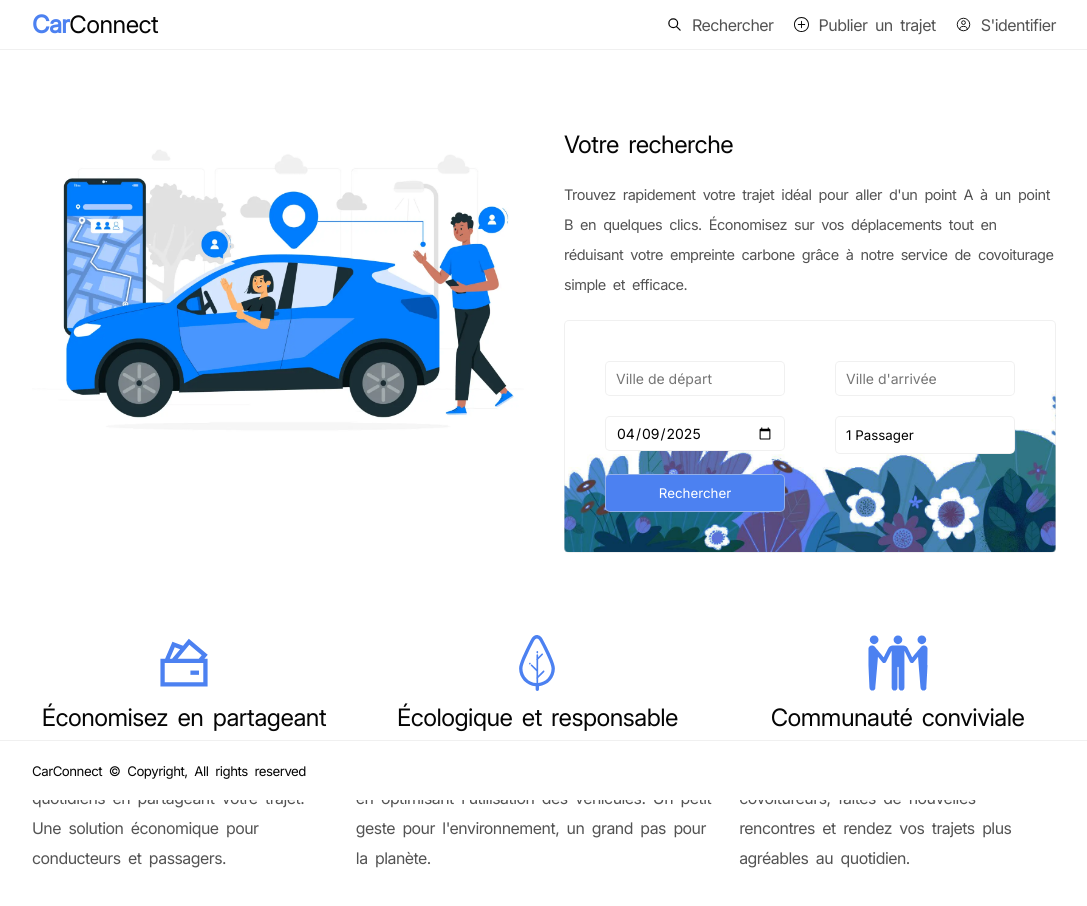
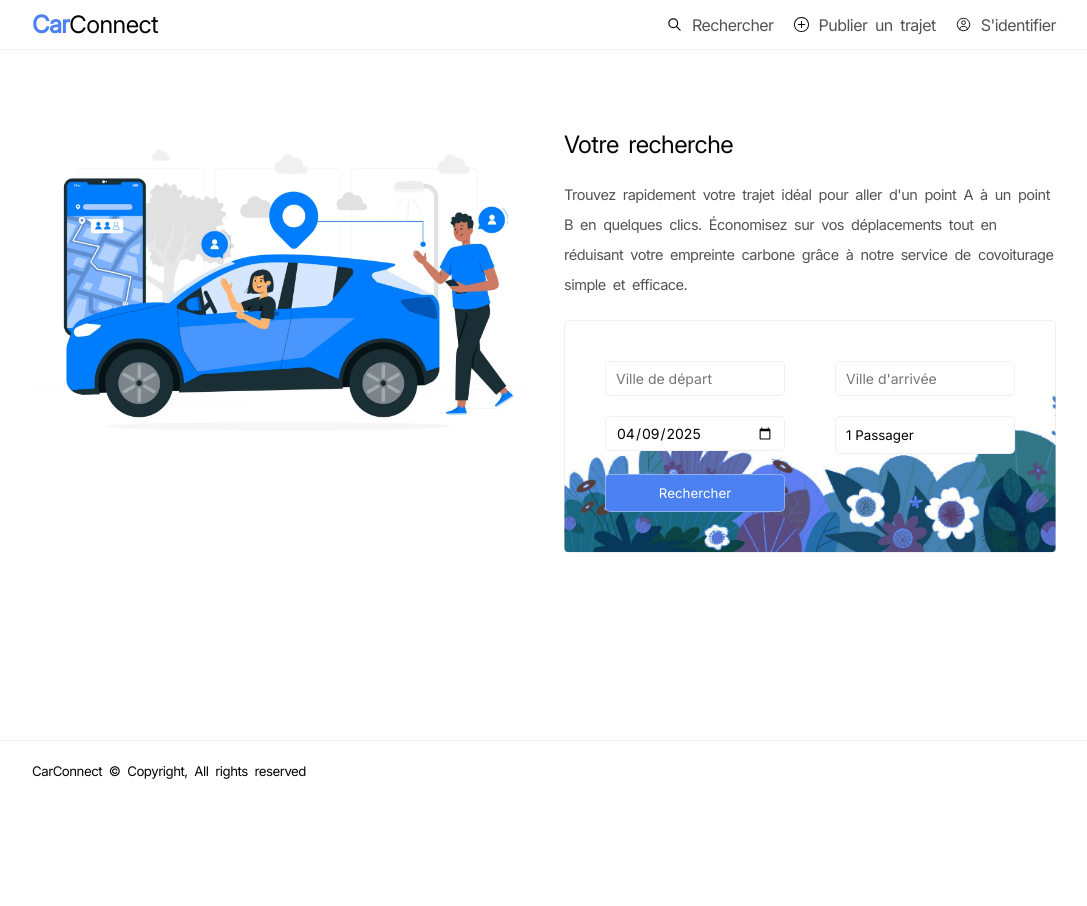
Before and after one commit to Mathieu-Maillot/projetFileRouge, a React (Vite) app in the folder app/front/carconnect-app/: page / in a window 1280 px wide. Shown: the top 906 px of the page, without its empty margins (96-1183 px from the left). After the commit the page ends 800 px from the top, so only its background shows below. Built offline with nearby package versions, Linux system fonts and the light colour scheme.

Commit message:
:art: - added DTO documentation for user, messages, bookings, and rides; refactored HeroSection to streamline form data handling and improve passenger count management

```diff
--- a/app/front/carconnect-app/src/display/pages/home/HeroSection.jsx
+++ b/app/front/carconnect-app/src/display/pages/home/HeroSection.jsx
@@ -1,9 +1,10 @@
-import React, { useState } from 'react'
-import Icon from '../../components/utils/Icon'
-import Dropdown from '../../components/utils/Dropdown'
-import FormSearch from '../../components/utils/FormSearch'
-import { useAuthStore } from '../../../cfg/store/AuthStore'
-import { useNavigate } from 'react-router-dom'
+import React, { useState } from 'react';
+import Icon from '../../components/utils/Icon';
+import Dropdown from '../../components/utils/Dropdown';
+import FormSearch from '../../components/utils/FormSearch';
+import { useAuthStore } from '../../../cfg/store/AuthStore';
+import { useNavigate } from 'react-router-dom';
+
 const HeroSection = () => {
     const today = new Date();
     const formattedDate = today.toISOString().slice(0, 10);
@@ -15,15 +16,29 @@ const HeroSection = () => {
     const [nbrPassenger, setNbrPassenger] = useState(1);
     const [selectedDate, setSelectedDate] = useState(formattedDate);
     const navigate = useNavigate();
+
     const handleDateChange = (value) => {
-
         setSelectedDate(value);
     };
 	const handleSearchTraject = (formData) => {
-		setDataUser({ formData, selectedDate })
-		console.log(dataUser)
-		navigate("/routes/search")
-	}
+        // Create a complete form data object with all fields
+        const completeFormData = {
+            ...formData,
+            date: selectedDate,
+            nbrPassenger: nbrPassenger
+        };
+
+        console.log("Hero search data:", completeFormData);
+
+        // Store the search data for use on other pages
+        setDataUser({
+            formData: completeFormData,
+            selectedDate
+        });
+
+        navigate("/routes/search");
+    };
+
     const customFormInputs = () => {
         return (
             <>
@@ -31,14 +46,18 @@ const HeroSection = () => {
                     <input
                         type="date"
                         id="search-date"
+                        name="date"
                         className='input_default'
                         value={selectedDate}
                         onChange={(e) => handleDateChange(e.target.value)}
                     />
+                    <label htmlFor="search-date" className="label_default label_focused">
+                    </label>
                 </div>
             </>
         );
     };
+
 	const handleButtonForm = () => {
         return (
             <div className="form_element relative">
@@ -56,9 +75,11 @@ const HeroSection = () => {
                     nbrPassenger={nbrPassenger}
                     setNbrPassenger={setNbrPassenger}
                 />
+                {/* No hidden input - we'll pass nbrPassenger directly */}
             </div>
-		)
-	}
+        );
+    };
+
     return (
         <section id='hero'>
             <div className="container_whole">
@@ -77,11 +98,18 @@ const HeroSection = () => {
                     </div>
                     <div className="wrapper">
 					<FormSearch
-							formAction={handleSearchTraject}
+                        formAction={(data) => {
+                            // Inject passenger count and date before passing to handler
+                            handleSearchTraject({
+                                ...data,
+                                nbrPassenger: nbrPassenger,
+                                date: selectedDate
+                            });
+                        }}
                         inputCount={2}
                         placeholder={['Ville de départ', "Ville d'arrivée"]}
                         inputTypes={['search', 'search']}
-							inputName={['departLocation', "arrivalLocation"]}
+                        inputName={['depart', 'arrival']}
                         buttonName="Rechercher"
                         btnClass="btn btn_base"
                         children={
@@ -95,40 +123,10 @@ const HeroSection = () => {
                 </div>
             </div>
             <div className="container_features">
-				<div className="flex column gap2">
-					<div className="flex column gap1 a_center">
-						<Icon type="save" size="6rem" />
-						<h2>Économisez en partageant</h2>
-					</div>
-					<div className="element">
-						<p className='text_color02'>Réduisez vos frais de déplacement quotidiens en partageant votre trajet. Une solution économique pour conducteurs et passagers.</p>
-
-					</div>
-				</div>
-
-				<div className="flex column gap2">
-					<div className="flex column gap1 a_center">
-						<Icon type="nature" size="6rem" />
-						<h2>Écologique et responsable</h2>
-					</div>
-					<div className="element">
-						<p className='text_color02'>Contribuez à la réduction des émissions de CO2 en optimisant l'utilisation des véhicules. Un petit geste pour l'environnement, un grand pas pour la planète.</p>
-
-					</div>
-				</div>
-				<div className="flex column gap2">
-					<div className="flex column gap1 a_center">
-						<Icon type="community" size="6rem" />
-						<h2>Communauté conviviale</h2>
-					</div>
-					<div className="element">
-						<p className='text_color02'>Rejoignez une communauté dynamique de covoitureurs, faites de nouvelles rencontres et rendez vos trajets plus agréables au quotidien.</p>
-
-					</div>
-				</div>
+                {/* Features sections remain unchanged */}
             </div>
         </section>
-	)
-}
+    );
+};
 
-export default HeroSection
+export default HeroSection;
--- a/app/front/carconnect-app/src/display/pages/routes/auth/TrajectDetails/DriverView.jsx
+++ b/app/front/carconnect-app/src/display/pages/routes/auth/TrajectDetails/DriverView.jsx
@@ -22,7 +22,6 @@ const DriverView = ({ ride, data }) => {
 						{passengers.map((p, idx) => (
 							<li key={idx} className="passenger-item">
 								<div className="passenger-info">
-									{console.log(p)}
 									<UserCard user={p.passenger} />
 									<p>{passengers.length} / {ride.availableSeats} passagers</p>
 									<p>Status: <span className={`status_${p.booking?.status}`}>{p.booking?.status}</span></p>
```
Also changed, not shown: app/front/carconnect-app/src/temp/DTO.MD (added, +40 -0 lines). Lines whose indentation alone changed are shown as unchanged.
